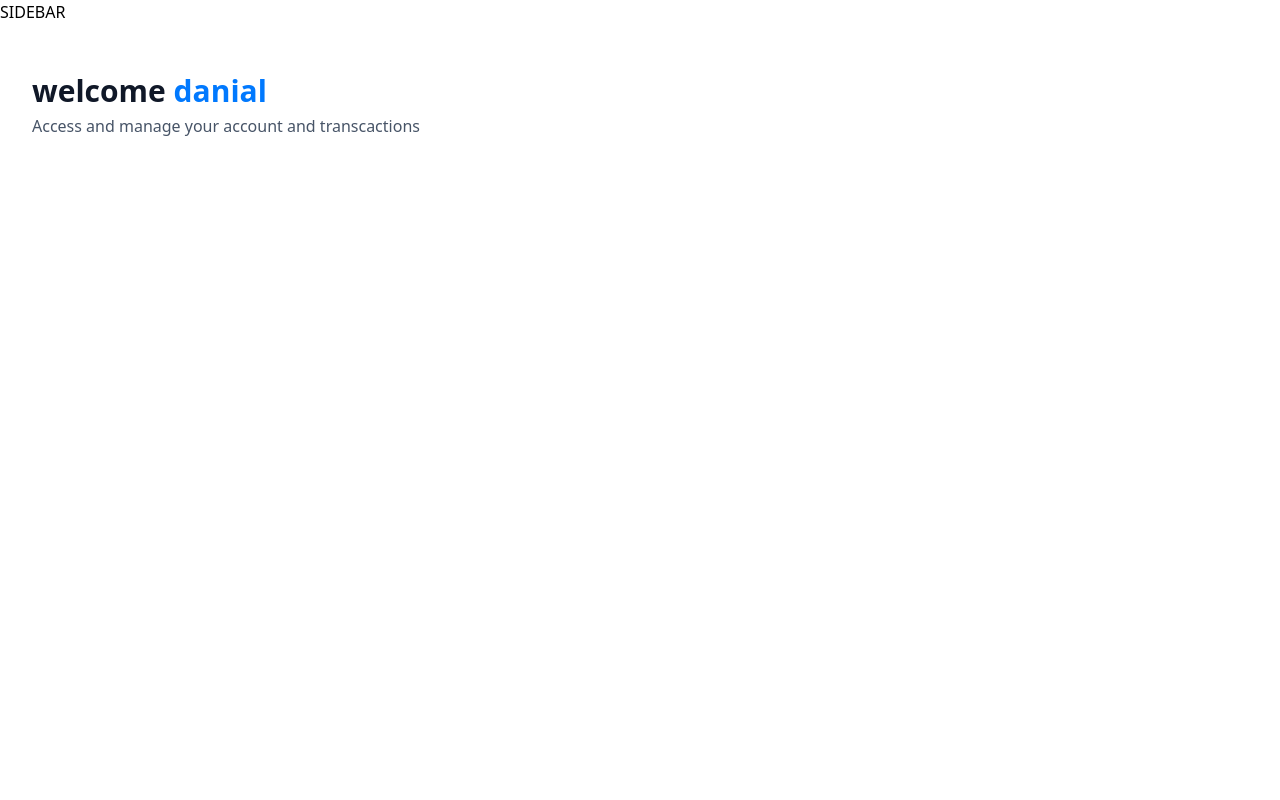
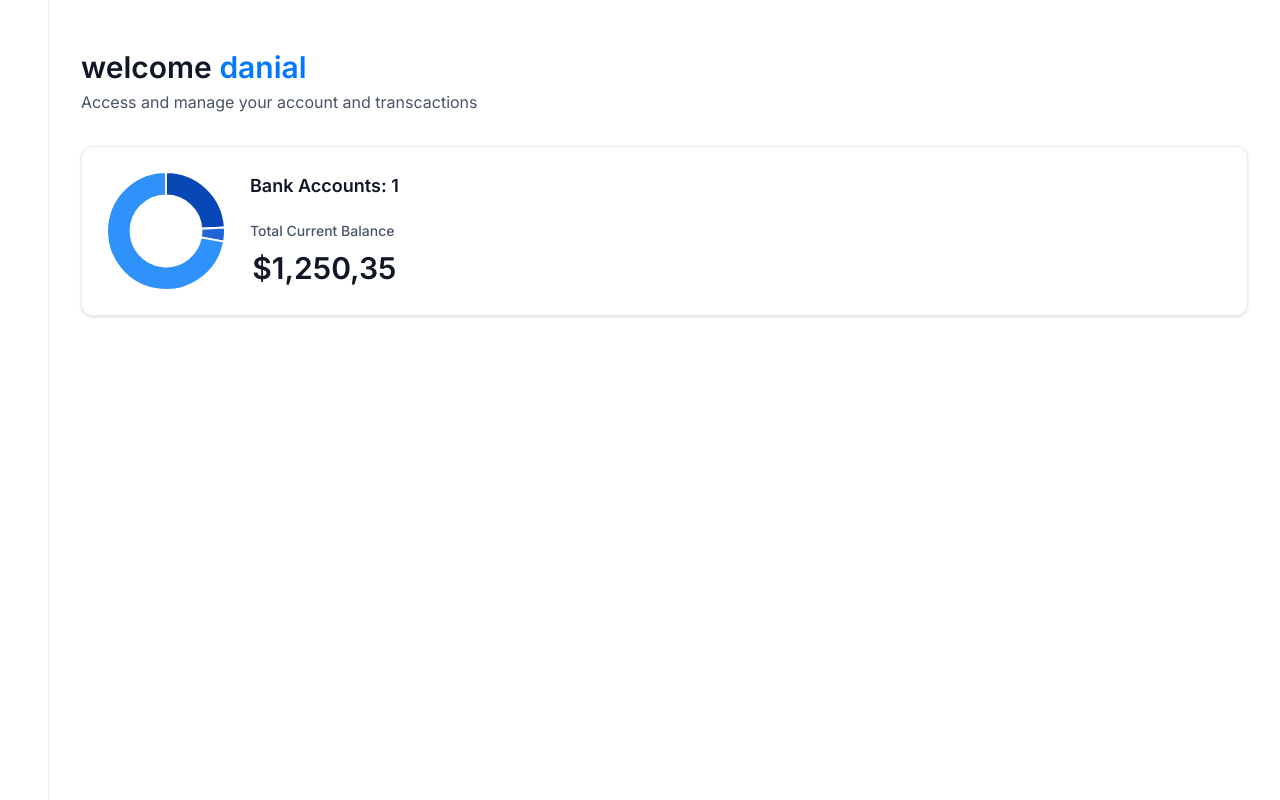
Before and after one commit to danial137/banking, a Next.js app: page / in a window 1280 px wide. Built offline with nearby package versions, Linux system fonts and the light colour scheme.

Commit message:
first update

```diff
--- a/app/(root)/layout.tsx
+++ b/app/(root)/layout.tsx
@@ -1,11 +1,14 @@
+import Sidebar from "@/components/Sidebar";
 export default function RootLayout({
     children,
 }: Readonly<{
     children: React.ReactNode;
 }>) {
+
+    const LoggedIn = { firstNmae: "danial", LastName: "Fakhrabadi" };
     return (
-        <main>
-          SIDEBAR
+        <main className=" flex h-screen w-font font-inter">
+          <Sidebar user={LoggedIn} />
           {children}
         </main>
     );
--- a/app/(root)/page.tsx
+++ b/app/(root)/page.tsx
@@ -1,4 +1,5 @@
 import HeaderBox from '@/components/HeaderBox'
+import TotalBalanceBox from '@/components/TotalBalanceBox'
 import React from 'react'
 
 const Home = () => {
@@ -14,6 +15,12 @@
             user={loggedIn?.firstName || 'Guest'}
             subtext="Access and manage your account and transcactions"
           />
+
+          <TotalBalanceBox
+            accounts={[]}
+            totalBanks={1}
+            totalCurrentBalance={1250.35}
+          />
         </header>
       </div>
     </section>
--- /dev/null
+++ b/components/AnimatedCounter.tsx
@@ -0,0 +1,18 @@
+'use client'
+
+import CountUp from 'react-countup'
+
+const AnimatedCounter = ({ amount }: { amount: number }) => {
+
+    return (
+        <div>
+            <CountUp
+                decimals={2}
+                decimal=","
+                prefix="$"
+                end={amount} />
+        </div>
+    )
+}
+
+export default AnimatedCounter
--- /dev/null
+++ b/components/DoughnutChart.tsx
@@ -0,0 +1,37 @@
+"use client"
+import { Chart as ChartJs, ArcElement, Tooltip, Legend } from "chart.js";
+import { Doughnut } from "react-chartjs-2";
+
+ChartJs.register(ArcElement, Tooltip, Legend);
+
+
+
+
+const DoughnutChart = ({ accounts }: DoughnutChartProps) => {
+
+    const data = {
+        datasets: [
+            {
+                label: 'bank',
+                data: [1250, 200, 3750],
+                backgroundColor: ['#0747b6', '#2265d8', '#2f91fa']
+
+            }
+        ],
+        labels: ['Bank1', 'Bank2', 'Bank3']
+    }
+
+    return <Doughnut data={data}
+        options={{
+            cutout: '60%',
+            plugins: {
+                legend: {
+                    display: false
+                }
+            }
+        }}
+    />
+
+}
+
+export default DoughnutChart
--- /dev/null
+++ b/components/Sidebar.tsx
@@ -0,0 +1,13 @@
+import React from 'react'
+
+const Sidebar = ({ user }:SiderbarProps) => {
+  return (
+      <section className='sidebar'>
+          <nav className='flex flex-col gap-4'>
+
+          </nav>
+    </section>
+  )
+}
+
+export default Sidebar
--- /dev/null
+++ b/components/TotalBalanceBox.tsx
@@ -0,0 +1,34 @@
+import React from 'react'
+import AnimatedCounter from './AnimatedCounter'
+import DoughnutChart from './DoughnutChart'
+const TotalBalanceBox = ({
+    accounts = [], totalBanks, totalCurrentBalance }: TotlaBalanceBoxProps) => {
+    return (
+        <section className='total-balance'>
+
+            <div className='total-balance-chart'>
+
+                <DoughnutChart accounts={accounts} />
+
+            </div>
+
+            <div className='flex flex-col gap-6'>
+                <h2 className='header-2'>
+                    Bank Accounts:  {totalBanks}
+                </h2>
+                <div className='flex flex-col gap-2'>
+                    <p className='total-balance-label'>
+                        Total Current Balance
+                    </p>
+                    <div className='total-balance-amount flex-center gap-2'>
+                        <AnimatedCounter amount={totalCurrentBalance} />
+
+                    </div>
+                </div>
+            </div>
+
+        </section>
+    )
+}
+
+export default TotalBalanceBox
--- a/package.json
+++ b/package.json
@@ -10,11 +10,15 @@
   },
   "dependencies": {
     "@radix-ui/react-slot": "^1.2.0",
+    "chart.js": "^4.4.9",
     "class-variance-authority": "^0.7.1",
     "clsx": "^2.1.1",
     "lucide-react": "^0.503.0",
     "next": "14.2.3",
+    "query-string": "^9.1.1",
     "react": "^18",
+    "react-chartjs-2": "^5.3.0",
+    "react-countup": "^6.4.2",
     "react-dom": "^18",
     "tailwind-merge": "^3.2.0",
     "tailwindcss-animate": "^1.0.7"
```
Also changed, not shown: 1 other file (tests, documents, lock files or other folders).
